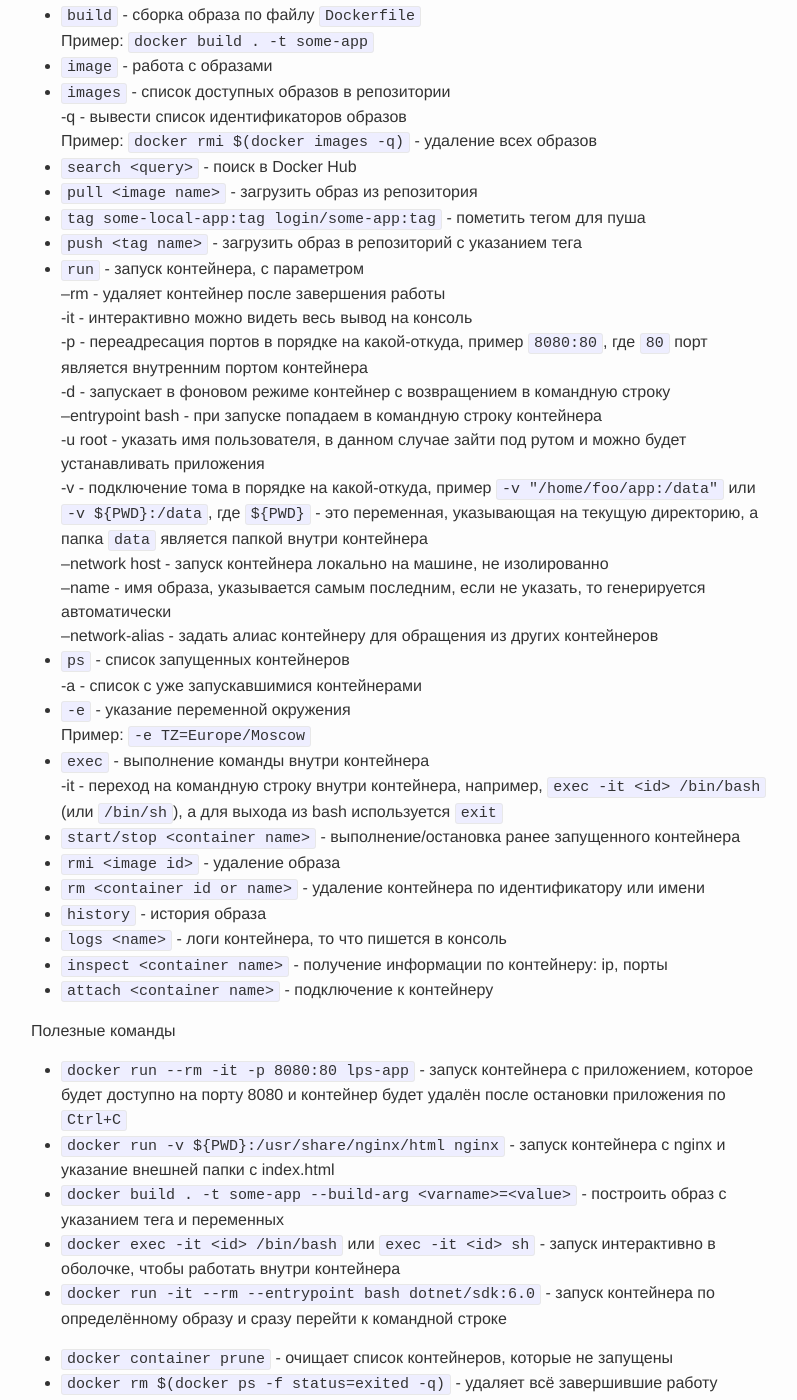
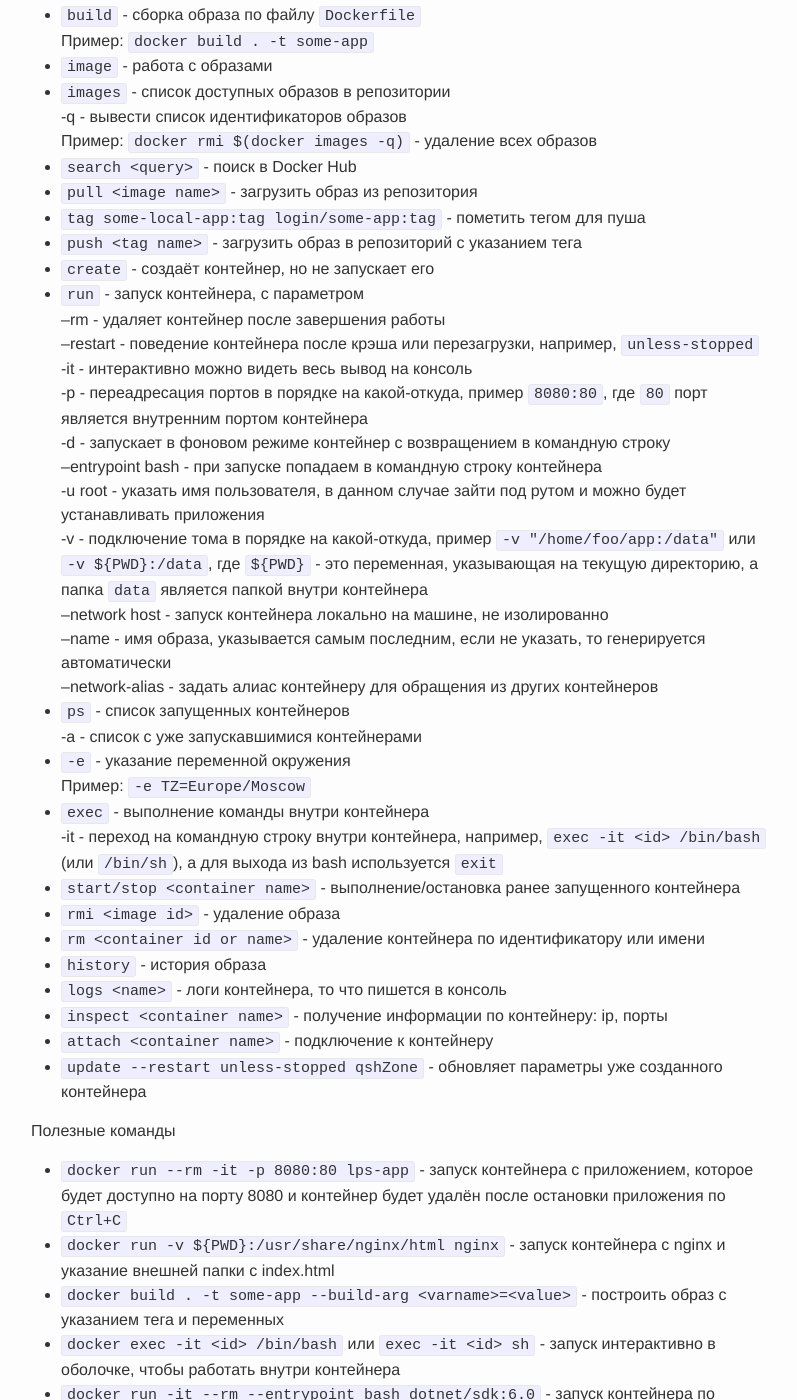
Before and after one commit to qshZone/qshzone.github.io, a Jekyll site: the page built from shorts/docker.md, in a window 1280 px wide and 1400 px high, scrolled down 1317 px. Shown: the whole window, without its empty margins (239-1036 px from the left). Built offline with Jekyll 4.4.1, drawn with Linux system fonts in a browser that asks for light colours.

Commit message:
Дополнил моменты по автозапуску контейнера

```diff
--- a/shorts/docker.md
+++ b/shorts/docker.md
@@ -59,8 +59,10 @@ title: Docker справочник
 - `pull <image name>` - загрузить образ из репозитория
 - `tag some-local-app:tag login/some-app:tag` - пометить тегом для пуша
 - `push <tag name>` - загрузить образ в репозиторий с указанием тега
+- `create` - создаёт контейнер, но не запускает его
 - `run` - запуск контейнера, с параметром
 --rm - удаляет контейнер после завершения работы
+--restart - поведение контейнера после крэша или перезагрузки, например, `unless-stopped`
 -it - интерактивно можно видеть весь вывод на консоль
 -p - переадресация портов в порядке на какой-откуда, пример `8080:80`, где `80` порт является внутренним портом контейнера
 -d - запускает в фоновом режиме контейнер с возвращением в командную строку
@@ -83,6 +85,8 @@ title: Docker справочник
 - `logs <name>` - логи контейнера, то что пишется в консоль
 - `inspect <container name>` - получение информации по контейнеру: ip, порты
 - `attach <container name>` - подключение к контейнеру
+- `update --restart unless-stopped qshZone` - обновляет параметры уже созданного контейнера
+
 
 Полезные команды
 - `docker run --rm -it -p 8080:80 lps-app` - запуск контейнера с приложением, которое будет доступно на порту 8080 и контейнер будет удалён после остановки приложения по `Ctrl+C`
```
